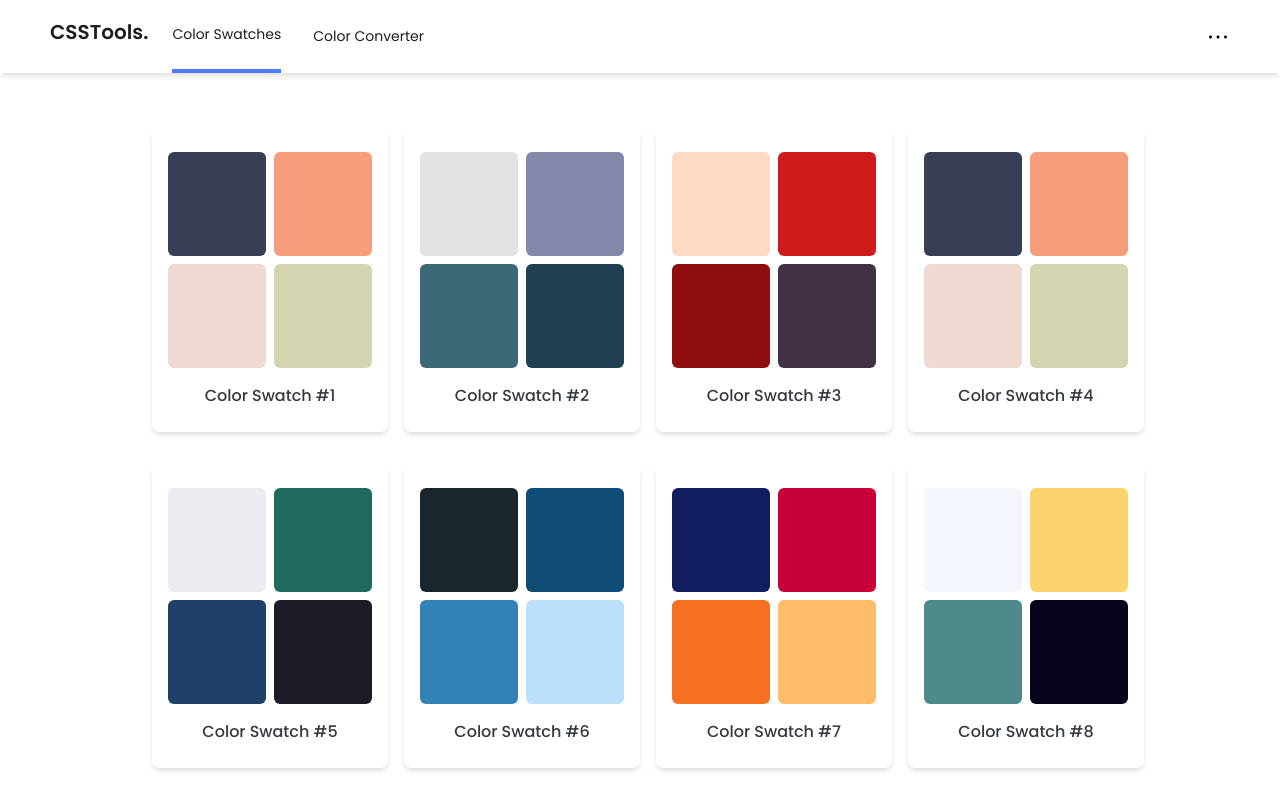
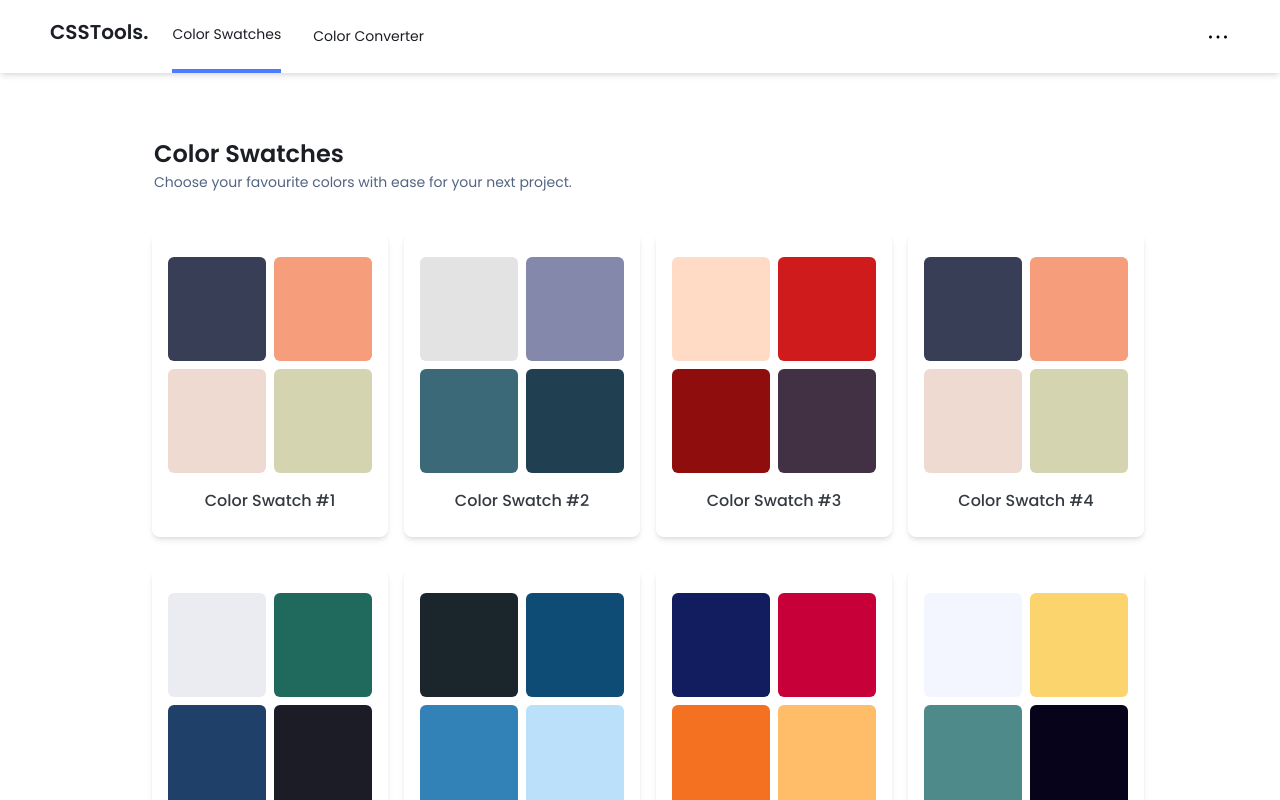
Before and after one commit to ajomadlabs/css-tools, a Nuxt app: page / in a window 1280 px wide. Shown: the top 800 px of the page. Built offline with nearby package versions, Linux system fonts and the light colour scheme.

Commit message:
:boom: add header and subheader

```diff
--- a/pages/index.vue
+++ b/pages/index.vue
@@ -5,14 +5,37 @@
     <!-- END -->
     <!-- COLOR PALETTE CARD SECTION -->
     <center
-      class="mt-32"
+      class="mt-34"
     >
       <div
         style="max-width: 1180px"
       >
+
+        <!-- HEADER SECTION -->
+        <div
+          class="mx-27"
+        >
+          <!-- SECTION ONE -->
+          <h1
+            class="antialiased font-semibold leading-normal tracking-normal text-24 text-left text-css-tools-black"
+          >
+            Color Swatches
+          </h1>
+          <!-- END -->
+
+          <!-- SECTION TWO -->
+          <p
+            class="antialiased font-normal leading-normal tracking-normal text-left text-14 text-css-tools-gray-700"
+          >
+            Choose your favourite colors with ease for your next project.
+          </p>
+          <!-- END -->
+        </div>
+        <!-- END -->
+
         <!-- PALETTE CONTAINER -->
         <div
-          class="flex flex-wrap justify-center items-start"
+          class="mt-10 flex flex-wrap justify-center items-start"
         >
           <!-- PALETTE CARD -->
           <div
```
